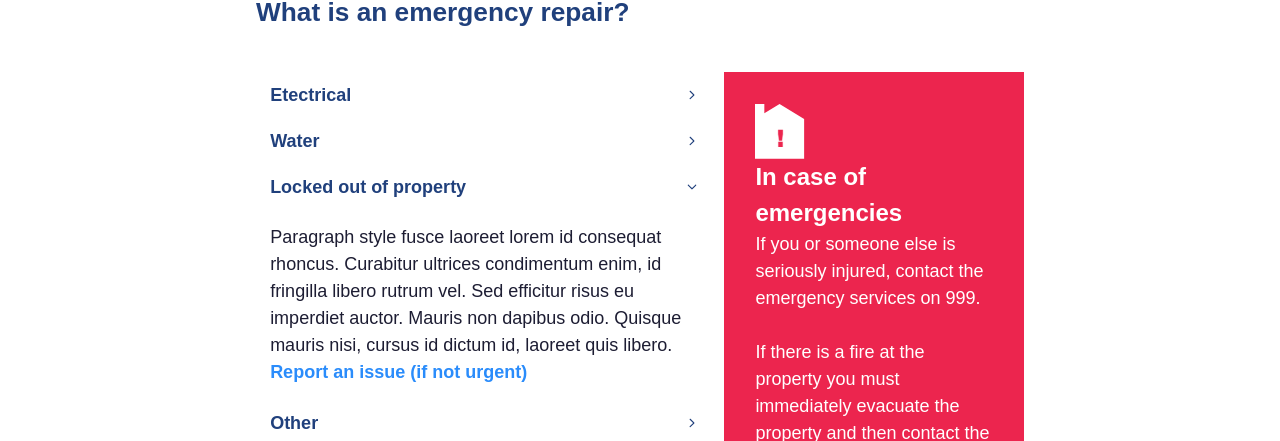
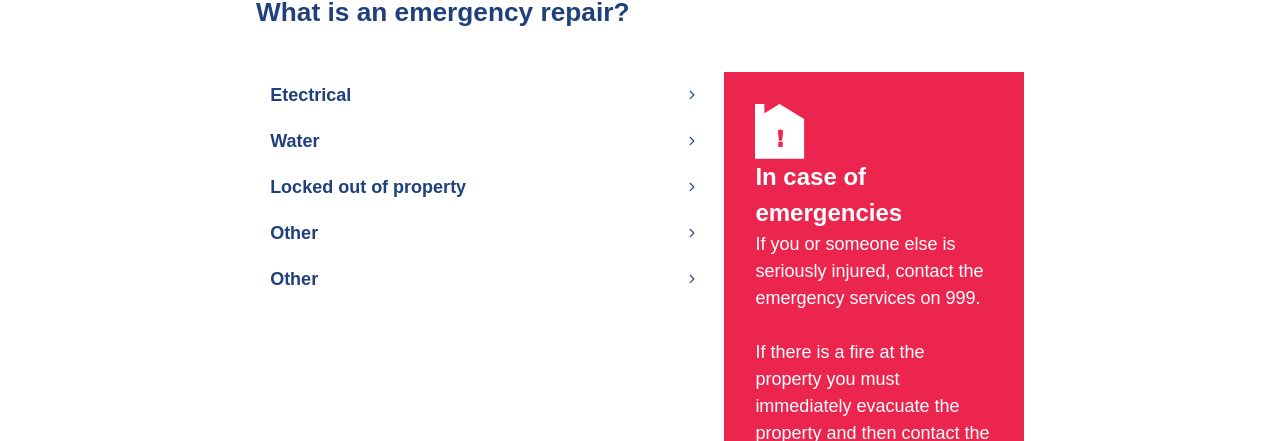
Before and after one commit to Asjad-Ali/stef-philips, a Vue app: page /ours-emergency in a window 1280 px wide. Shown: the part 359-800 px from the top of the page. Built offline with nearby package versions, Linux system fonts and the light colour scheme.

Commit message:
create accordion component and render data dynamically

```diff
--- /dev/null
+++ b/src/components/Accordion.vue
@@ -0,0 +1,26 @@
+<template>
+  <Accordion :activeIndex="2" v-for="items in props.message" :key="tabindex"  >
+    <AccordionTab :header="items.header"  style="color:#20407c; font-size:18px; font-weight:900" color="white">
+      <p class="text-[18px] font-[400] text-[#1d1d33]">
+         {{ items.text }}
+      </p> <p class="text-[18px] font-[900] text-[#2a8cfb]">{{ items.text2 }}</p></AccordionTab>
+   </Accordion>
+</template>
+
+<script setup>
+import Accordion from 'primevue/accordion';
+import AccordionTab from 'primevue/accordiontab';
+let count= 0;
+const props = defineProps(["message"]);
+</script>
+<style>
+.p-accordion-header-text{
+ color:#20407c; font-size:18px; font-weight:900;
+}
+.p-accordion-toggle-icon{
+ position: absolute; right: 0%;  padding: 2px; color:#20407c;
+}
+.p-accordion .p-accordion-header .p-accordion-header-link{
+ background-color: white !important;
+}
+</style>
--- a/src/pages/OursEmergency.vue
+++ b/src/pages/OursEmergency.vue
@@ -12,33 +12,8 @@
          <h1 class="text-3xl mt-12 text-trisec leading-[50px]"  style="font-weight:900">What is an emergency repair?</h1>
        </div>
        <div class="flex justify-between gap-5 flex-wrap py-10">
-      <div class="max-w-[450px] mx-auto ">
-        <Accordion :activeIndex="2" >
- <AccordionTab header="Etectrical" style="color:#20407c; font-size:18px; font-weight:900" color="white">
-   <p class="text-[18px] font-[400] text-[#1d1d33]">
-       Paragraph style fusce laoreet lorem id consequat rhoncus. Curabitur ultrices condimentum enim, id fringilla libero rutrum vel. Sed efficitur risus eu imperdiet auctor. Mauris non dapibus odio. Quisque mauris nisi, cursus id dictum id, laoreet quis libero.
-     </p>
- </AccordionTab>
- <AccordionTab header="Water">
-   <p class="text-[18px] font-[400] text-[#1d1d33]">
-       Paragraph style fusce laoreet lorem id consequat rhoncus. Curabitur ultrices condimentum enim, id fringilla libero rutrum vel. Sed efficitur risus eu imperdiet auctor. Mauris non dapibus odio. Quisque mauris nisi, cursus id dictum id, laoreet quis libero.
-     </p>
- </AccordionTab>
- <AccordionTab header="Locked out of property">
-     <p class="text-[18px] font-[400] text-[#1d1d33]">
-       Paragraph style fusce laoreet lorem id consequat rhoncus. Curabitur ultrices condimentum enim, id fringilla libero rutrum vel. Sed efficitur risus eu imperdiet auctor. Mauris non dapibus odio. Quisque mauris nisi, cursus id dictum id, laoreet quis libero.
-     </p>
-     <p class="text-[18px] font-[900] text-[#2a8cfb]">Report an issue (if not urgent)</p>
- </AccordionTab>
- <AccordionTab header="Other">
-   <p class="text-[18px] font-[400] text-[#1d1d33]">
-       Paragraph style fusce laoreet lorem id consequat rhoncus. Curabitur ultrices condimentum enim, id fringilla libero rutrum vel. Sed efficitur risus eu imperdiet auctor. Mauris non dapibus odio. Quisque mauris nisi, cursus id dictum id, laoreet quis libero.
-     </p></AccordionTab>
-     <AccordionTab header="Other">
-   <p class="text-[18px] font-[400] text-[#1d1d33]">
-       Paragraph style fusce laoreet lorem id consequat rhoncus. Curabitur ultrices condimentum enim, id fringilla libero rutrum vel. Sed efficitur risus eu imperdiet auctor. Mauris non dapibus odio. Quisque mauris nisi, cursus id dictum id, laoreet quis libero.
-     </p></AccordionTab>
-</Accordion>
+      <div class="max-w-[450px] w-full mx-auto ">
+        <Accordion :message="message" />
        </div>
        <div class=" bg-[#ec254e] p-9  max-w-[300px]  mx-auto">
          <img src="../assets/Icon.png" alt="ariticle">
@@ -72,10 +47,31 @@
 
 </template>
 <script setup>
+import Accordion from '../components/Accordion.vue';
+const message = [
+  { index:0,
+    header:'Etectrical',
+    text:' Paragraph style fusce laoreet lorem id consequat rhoncus. Curabitur ultrices condimentum enim, id fringilla libero rutrum vel. Sed efficitur risus eu imperdiet auctor. Mauris non dapibus odio. Quisque mauris nisi, cursus id dictum id, laoreet quis libero.'
+  },
+  { index:1,
+    header:'Water',
+    text:' Paragraph style fusce laoreet lorem id consequat rhoncus. Curabitur ultrices condimentum enim, id fringilla libero rutrum vel. Sed efficitur risus eu imperdiet auctor. Mauris non dapibus odio. Quisque mauris nisi, cursus id dictum id, laoreet quis libero.'
+  },
+  { index:2,
+    header:'Locked out of property',
+    text:' Paragraph style fusce laoreet lorem id consequat rhoncus. Curabitur ultrices condimentum enim, id fringilla libero rutrum vel. Sed efficitur risus eu imperdiet auctor. Mauris non dapibus odio. Quisque mauris nisi, cursus id dictum id, laoreet quis libero.',
+    text2:'Report an issue (if not urgent)'
+  },
+  { index:3,
+    header:'Other',
+    text:' Paragraph style fusce laoreet lorem id consequat rhoncus. Curabitur ultrices condimentum enim, id fringilla libero rutrum vel. Sed efficitur risus eu imperdiet auctor. Mauris non dapibus odio. Quisque mauris nisi, cursus id dictum id, laoreet quis libero.'
+  },
+  { index:4,
+    header:'Other',
+    text:' Paragraph style fusce laoreet lorem id consequat rhoncus. Curabitur ultrices condimentum enim, id fringilla libero rutrum vel. Sed efficitur risus eu imperdiet auctor. Mauris non dapibus odio. Quisque mauris nisi, cursus id dictum id, laoreet quis libero.'
+  },
 
-import Accordion from 'primevue/accordion';
-import AccordionTab from 'primevue/accordiontab';
-
+]
 </script>
 <style >
 .p-accordion-header-text{
```
